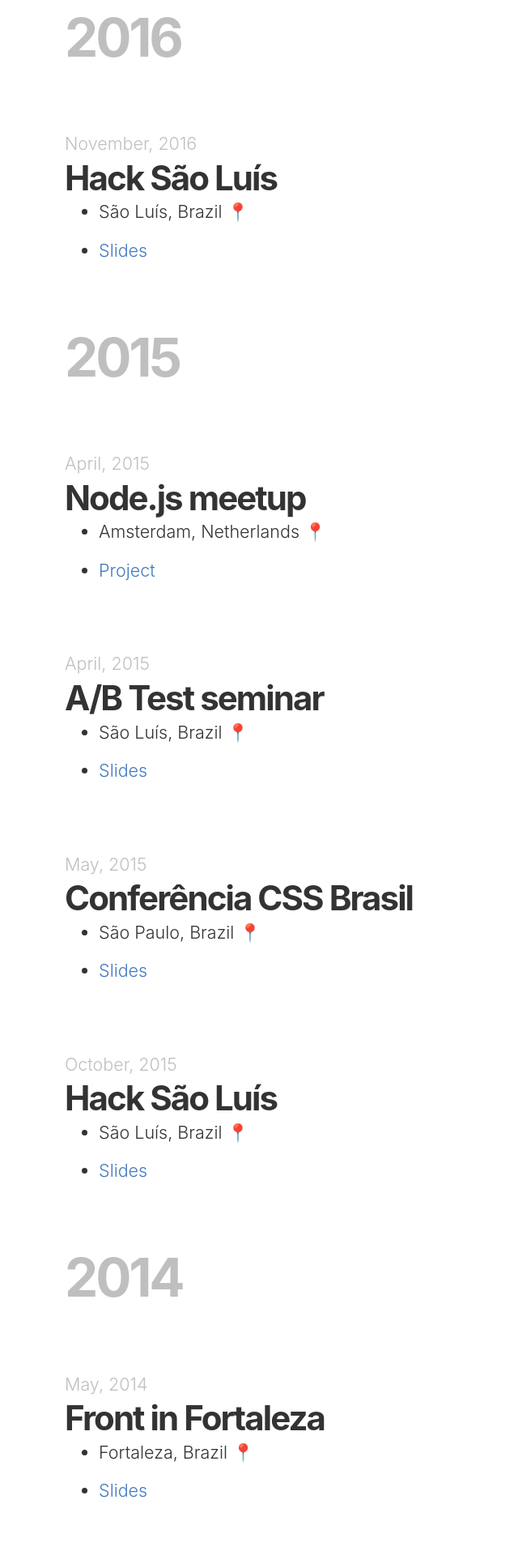
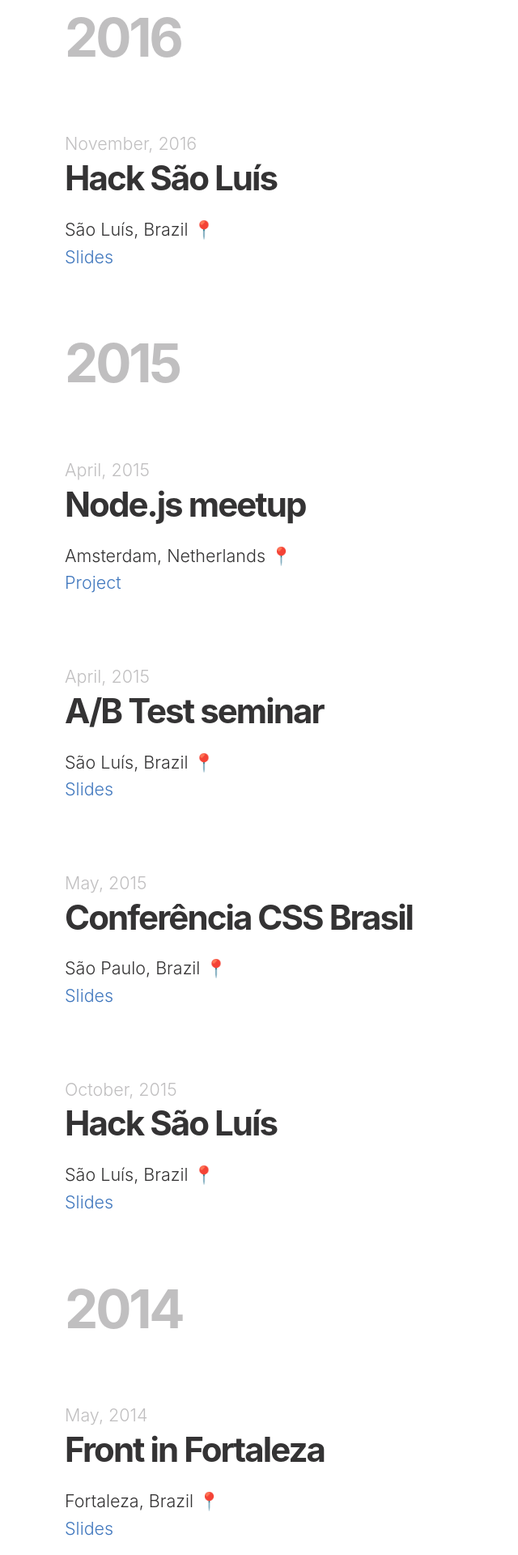
Before and after one commit to caiogondim/caiogondim.com, a Jekyll site: the page built from talks.md, in a window 1280 px wide. Shown: the part 427-2347 px from the top of the page at 81% size, without its empty margins (0-640 px from the left). Built offline with Jekyll 4.4.1, drawn with Linux system fonts in a browser that asks for light colours.

Commit message:
Better layout on talks page

```diff
--- a/_sass/pages/talks.scss
+++ b/_sass/pages/talks.scss
@@ -4,4 +4,8 @@
     margin-bottom: 3.815rem;
     margin-top: 3.815rem;
   }
+
+  .component-section-header {
+    margin-bottom: 1rem;
+  }
 }
--- a/talks.md
+++ b/talks.md
@@ -15,10 +15,10 @@ page_name: talks
     <p class="date">November, 2016</p>
     <h3>Hack São Luís</h3>
   </div>
-  <ul>
-    <li>São Luís, Brazil 📍</li>
-    <li><a href="https://speakerdeck.com/caiogondim/ab-test" target="_blank">Slides</a></li>
-  </ul>
+  <p>
+    São Luís, Brazil 📍<br>
+    <a href="https://speakerdeck.com/caiogondim/ab-test" target="_blank">Slides</a>
+  </p>
 </section>
 
 <h1 class="year-separator">2015</h1>
@@ -28,10 +28,10 @@ page_name: talks
     <p class="date">April, 2015</p>
     <h3>Node.js meetup</h3>
   </div>
-  <ul>
-    <li>Amsterdam, Netherlands 📍</li>
-    <li><a href="https://github.com/caiogondim/logdown.js" target="_blank">Project</a></li>
-  </ul>
+  <p>
+    Amsterdam, Netherlands 📍 <br>
+    <a href="https://github.com/caiogondim/logdown.js" target="_blank">Project</a>
+  </p>
 </section>
 
 <section>
@@ -39,10 +39,10 @@ page_name: talks
     <p class="date">April, 2015</p>
     <h3>A/B Test seminar</h3>
   </div>
-  <ul>
-    <li>São Luís, Brazil 📍</li>
-    <li><a href="https://speakerdeck.com/caiogondim/ab-test" target="_blank">Slides</a></li>
-  </ul>
+  <p>
+    São Luís, Brazil 📍 <br>
+    <a href="https://speakerdeck.com/caiogondim/ab-test" target="_blank">Slides</a>
+  </p>
 </section>
 
 <section>
@@ -50,10 +50,10 @@ page_name: talks
     <p class="date">May, 2015</p>
     <h3>Conferência CSS Brasil</h3>
   </div>
-  <ul>
-    <li>São Paulo, Brazil 📍</li>
-    <li><a href="http://www.slideshare.net/caiogondim/256-shades-of-r-g-and-b" target="_blank">Slides</a></li>
-  </ul>
+  <p>
+    São Paulo, Brazil 📍 <br>
+    <a href="http://www.slideshare.net/caiogondim/256-shades-of-r-g-and-b" target="_blank">Slides</a>
+  </p>
 </section>
 
 <section>
@@ -61,10 +61,10 @@ page_name: talks
     <p class="date">October, 2015</p>
     <h3>Hack São Luís</h3>
   </div>
-  <ul>
-    <li>São Luís, Brazil 📍</li>
-    <li><a href="https://speakerdeck.com/caiogondim/ab-test" target="_blank">Slides</a></li>
-  </ul>
+  <p>
+    São Luís, Brazil 📍 <br>
+    <a href="https://speakerdeck.com/caiogondim/ab-test" target="_blank">Slides</a>
+  </p>
 </section>
 
 <h1 class="year-separator">2014</h1>
@@ -74,10 +74,10 @@ page_name: talks
     <p class="date">May, 2014</p>
     <h3>Front in Fortaleza</h3>
   </div>
-  <ul>
-    <li>Fortaleza, Brazil 📍</li>
-    <li><a href="https://speakerdeck.com/caiogondim/designing-js-apis" target="_blank">Slides</a></li>
-  </ul>
+  <p>
+    Fortaleza, Brazil 📍 <br>
+    <a href="https://speakerdeck.com/caiogondim/designing-js-apis" target="_blank">Slides</a>
+  </p>
 </section>
 
 <section>
@@ -85,11 +85,11 @@ page_name: talks
     <p class="date">September, 2014</p>
     <h3>W3C Web.br</h3>
   </div>
-  <ul>
-    <li>São Paulo, Brazil 📍</li>
-    <li><a href="http://conferenciaweb.w3c.br/2014/" target="_blank">Event</a></li>
-    <li><a href="https://speakerdeck.com/caiogondim/ab-test" target="_blank">Slides</a></li>
-  </ul>
+  <p>
+    São Paulo, Brazil 📍 <br>
+    <a href="http://conferenciaweb.w3c.br/2014/" target="_blank">Event</a>
+    <a href="https://speakerdeck.com/caiogondim/ab-test" target="_blank">Slides</a>
+  </p>
   <div class="component-video-embed">
     <iframe src="https://www.youtube.com/embed/KcwIh1TfgI0" frameborder="0" allowfullscreen></iframe>
   </div>
@@ -102,10 +102,10 @@ page_name: talks
     <p class="date">March, 2013</p>
     <h3>RS.js</h3>
   </div>
-  <ul>
-    <li>Porto Alegre, Brazil 📍</li>
-    <li><a href="http://rsjs.org/2013/" target="_blank">Event</a></li>
-  </ul>
+  <p>
+    Porto Alegre, Brazil 📍 <br>
+    <a href="http://rsjs.org/2013/" target="_blank">Event</a>
+  </p>
 </section>
 
 <section>
@@ -113,11 +113,11 @@ page_name: talks
     <p class="date">May, 2013</p>
     <h3>OlhóSEO</h3>
   </div>
-  <ul>
-    <li>Florianópolis, Brazil 📍</li>
-    <li><a href="http://www.olhoseo.com.br/2013/" target="_blank">Event</a></li>
-    <li><a href="https://speakerdeck.com/caiogondim/html5-sensitivo" target="_blank">Slides</a></li>
-  </ul>
+  <p>
+    Florianópolis, Brazil 📍 <br>
+    <a href="http://www.olhoseo.com.br/2013/" target="_blank">Event</a>
+    <a href="https://speakerdeck.com/caiogondim/html5-sensitivo" target="_blank">Slides</a>
+  </p>
 </section>
 
 <section>
@@ -125,9 +125,9 @@ page_name: talks
     <p class="date">June, 2013</p>
     <h3>Front in Rio</h3>
   </div>
-  <ul>
-    <li>Rio de Janeiro, Brazil 📍</li>
-  </ul>
+  <p>
+    Rio de Janeiro, Brazil 📍 <br>
+  </p>
 </section>
 
 <section>
@@ -135,9 +135,9 @@ page_name: talks
     <p class="date">June, 2013</p>
     <h3>Sampa.js</h3>
   </div>
-  <ul>
-    <li>São Paulo, Brazil 📍</li>
-  </ul>
+  <p>
+    São Paulo, Brazil 📍 <br>
+  </p>
 </section>
 
 <section>
@@ -145,10 +145,10 @@ page_name: talks
     <p class="date">September, 2013</p>
     <h3>Front in Sampa</h3>
   </div>
-  <ul>
-    <li>São Paulo, Brazil 📍</li>
-    <li><a href="https://speakerdeck.com/caiogondim/css-layout-o-ontem-o-hoje-e-o-depois" target="_blank">Slides</a></li>
-  </ul>
+  <p>
+    São Paulo, Brazil 📍 <br>
+    <a href="https://speakerdeck.com/caiogondim/css-layout-o-ontem-o-hoje-e-o-depois" target="_blank">Slides</a>
+  </p>
   <div class="component-video-embed">
     <iframe src="https://www.youtube.com/embed/MjK1MCjqmpU" frameborder="0" allowfullscreen></iframe>
   </div>
@@ -159,10 +159,10 @@ page_name: talks
     <p class="date">November, 2013</p>
     <h3>FEEC</h3>
   </div>
-  <ul>
-    <li>Recife, Brazil 📍</li>
-    <li><a href="https://speakerdeck.com/caiogondim/html5-sensitivo" target="_blank">Slides</a></li>
-  </ul>
+  <p>
+    Recife, Brazil 📍 <br>
+    <a href="https://speakerdeck.com/caiogondim/html5-sensitivo" target="_blank">Slides</a>
+  </p>
 </section>
 
 <section>
@@ -170,11 +170,11 @@ page_name: talks
     <p class="date">November, 2013</p>
     <h3>W3C Web.br</h3>
   </div>
-  <ul>
-    <li>São Paulo, Brazil 📍</li>
-    <li><a href="https://speakerdeck.com/caiogondim/html5-sensitivo" target="_blank">Slides</a></li>
-    <li><a href="http://conferenciaweb.w3c.br/2013/" target="_blank">Event</a></li>
-  </ul>
+  <p>
+    São Paulo, Brazil 📍 <br>
+    <a href="https://speakerdeck.com/caiogondim/html5-sensitivo" target="_blank">Slides</a>
+    <a href="http://conferenciaweb.w3c.br/2013/" target="_blank">Event</a>
+  </p>
 </section>
 
 <section>
@@ -182,10 +182,10 @@ page_name: talks
     <p class="date">November, 2013</p>
     <h3>CE.js</h3>
   </div>
-  <ul>
-    <li>Fortaleza, Brazil 📍</li>
-    <li><a href="https://speakerdeck.com/caiogondim/html5-sensitivo" target="_blank">Slides</a></li>
-  </ul>
+  <p>
+    Fortaleza, Brazil 📍 <br>
+    <a href="https://speakerdeck.com/caiogondim/html5-sensitivo" target="_blank">Slides</a>
+  </p>
 </section>
 
 <section>
@@ -193,10 +193,10 @@ page_name: talks
     <p class="date">November, 2013</p>
     <h3>Serra do Silício</h3>
   </div>
-  <ul>
-    <li>Nova Friburgo, Brazil 📍</li>
-    <li><a href="https://speakerdeck.com/caiogondim/html5-sensitivo" target="_blank">Slides</a></li>
-  </ul>
+  <p>
+    Nova Friburgo, Brazil 📍 <br>
+    <a href="https://speakerdeck.com/caiogondim/html5-sensitivo" target="_blank">Slides</a>
+  </p>
 </section>
 
 <h1 class="year-separator">2012</h1>
@@ -206,10 +206,10 @@ page_name: talks
     <p class="date">October, 2012</p>
     <h3>Front in Maceió</h3>
   </div>
-  <ul>
-    <li>Maceió, Brazil 📍</li>
-    <li><a href="https://speakerdeck.com/caiogondim/html5-sensitivo" target="_blank">Slides</a></li>
-  </ul>
+  <p>
+    Maceió, Brazil 📍 <br>
+    <a href="https://speakerdeck.com/caiogondim/html5-sensitivo" target="_blank">Slides</a>
+  </p>
 </section>
 
 <h1 class="year-separator">2011</h1>
@@ -219,10 +219,10 @@ page_name: talks
     <p class="date">October, 2011</p>
     <h3>3.PHP</h3>
   </div>
-  <ul>
-    <li>São Luís, Brazil 📍</li>
-    <li><a href="https://speakerdeck.com/caiogondim/html5-seu-navegador-nao-e-mais-o-mesmo" target="_blank">Slides</a></li>
-  </ul>
+  <p>
+    São Luís, Brazil 📍 <br>
+    <a href="https://speakerdeck.com/caiogondim/html5-seu-navegador-nao-e-mais-o-mesmo" target="_blank">Slides</a>
+  </p>
 </section>
 
 <section>
@@ -230,8 +230,8 @@ page_name: talks
     <p class="date">December, 2011</p>
     <h3>PHP Conf</h3>
   </div>
-  <ul>
-    <li>São Paulo, Brazil 📍</li>
-    <li><a href="https://speakerdeck.com/caiogondim/html5-seu-navegador-nao-e-mais-o-mesmo" target="_blank">Slides</a></li>
-  </ul>
+  <p>
+    São Paulo, Brazil 📍 <br>
+    <a href="https://speakerdeck.com/caiogondim/html5-seu-navegador-nao-e-mais-o-mesmo" target="_blank">Slides</a>
+  </p>
 </section>
```
